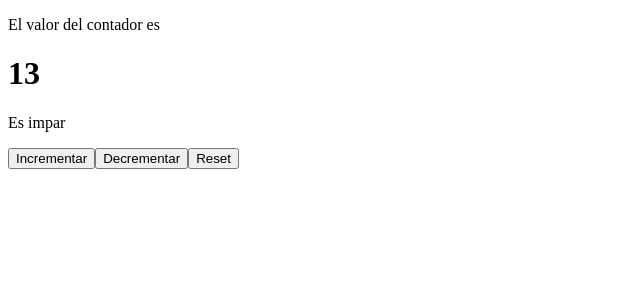
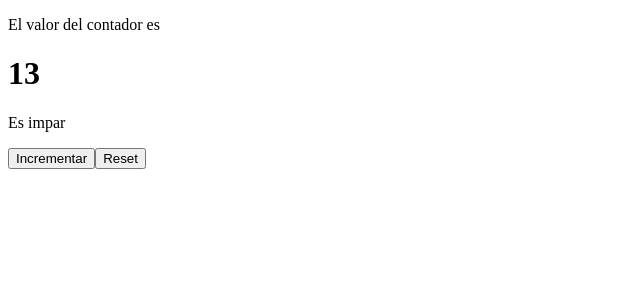
Before and after one commit to miguelgargallo/miguelgargallo_bootcamp_fullstack_react_0008_botones_pasos_contador_botones, a React (Create React App) app: page / in a window 1280 px wide. Shown: the top 300 px of the page, without its empty margins (0-640 px from the left). Built offline with nearby package versions, Linux system fonts and the light colour scheme.

Commit message:
2.0.0 Base App de clase 2.0.0 Base App de clase

```diff
--- a/src/index.js
+++ b/src/index.js
@@ -19,10 +19,6 @@ const App = (props) => {
     setContador(contador + 1);
   };
 
-  const handleCliclkDescrease = () => {
-    setContador(contador - 1);
-  };
-
   const handleCliclkReset = () => {
     setContador(0);
   };
@@ -36,7 +32,6 @@ const App = (props) => {
       <h1>{contador}</h1>
       <p>{mensajePar}</p>
       <button onClick={handleCliclk}>Incrementar</button>
-      <button onClick={handleCliclkDescrease}>Decrementar</button>
       <button onClick={handleCliclkReset}>Reset</button>
     </div>
   );
```
